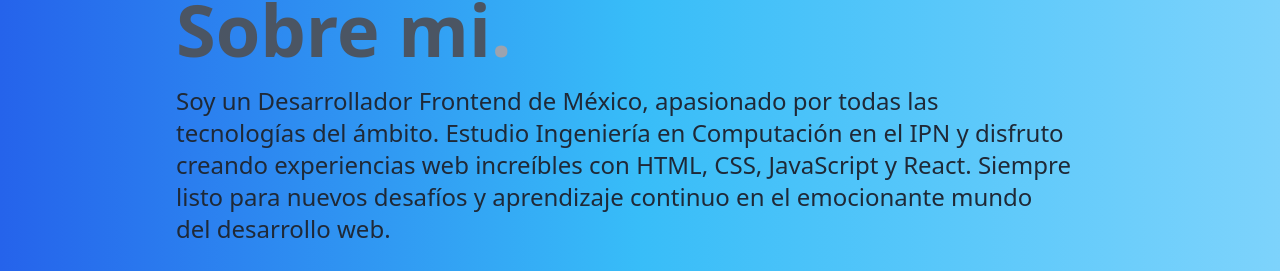
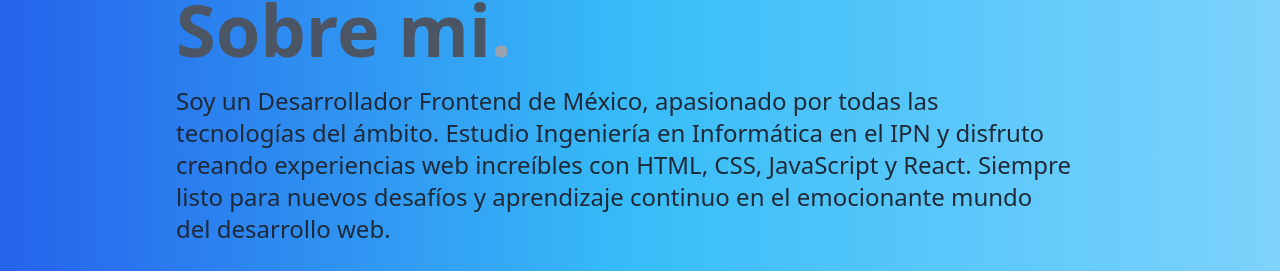
Before and after one commit to DavidS2602/Portfolio, a React (Vite) app: page / in a window 1280 px wide. Shown: the part 609-880 px from the top of the page. Built offline with nearby package versions, Linux system fonts and the light colour scheme.

Commit message:
Fix: Carrera

```diff
--- a/src/Components/Content.jsx
+++ b/src/Components/Content.jsx
@@ -162,7 +162,7 @@ const Content = () => {
                         className="text-gray-800 max-w-4xl dark:text-gray-200 text-xl sm:text-2xl mt-5"
                     >
                         Soy un Desarrollador Frontend de México, apasionado por todas las
-                        tecnologías del ámbito. Estudio Ingeniería en Computación en el IPN
+                        tecnologías del ámbito. Estudio Ingeniería en Informática en el IPN
                         y disfruto creando experiencias web increíbles con HTML, CSS,
                         JavaScript y React. Siempre listo para nuevos desafíos y aprendizaje
                         continuo en el emocionante mundo del desarrollo web.
```
